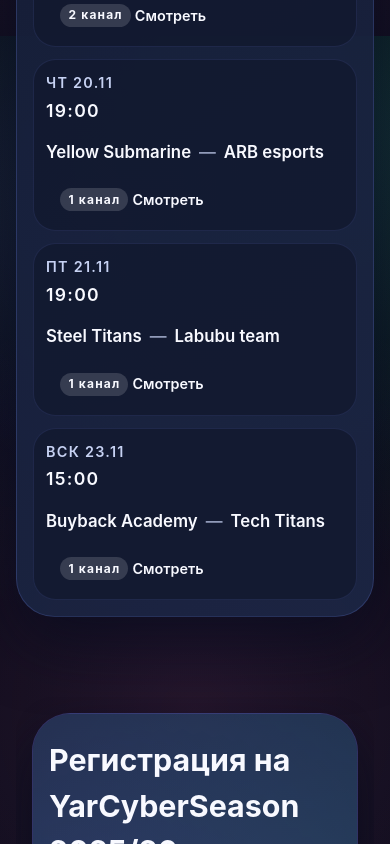
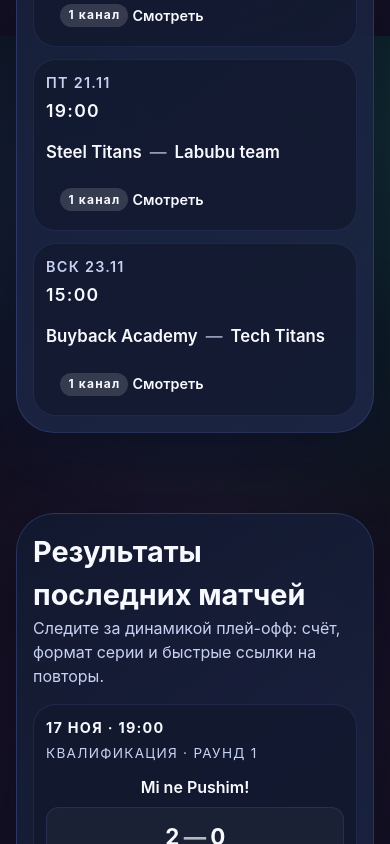
Before and after one commit to rtalyutin/new-test, a React (Vite) app: page / in a window 390 px wide. Shown: the part 8404-9248 px from the top of the page. Built offline with nearby package versions, Linux system fonts and the light colour scheme.

Commit message:
fix: update match sections copy

```diff
--- a/src/App.jsx
+++ b/src/App.jsx
@@ -12,6 +12,8 @@
 import overviewConfig from './features/Overview/config.json';
 import UpcomingMatches from './features/UpcomingMatches/UpcomingMatches.jsx';
 import upcomingMatchesConfig from './features/UpcomingMatches/config.json';
+import MatchResults from './features/MatchResults/MatchResults.jsx';
+import matchResultsConfig from './features/MatchResults/config.json';
 import registrationCtaConfig from './features/RegistrationCta/config.json';
 import sponsorsConfig from './features/Sponsors/config.json';
 import socialLinksConfig from './features/SocialLinks/config.json';
@@ -60,6 +62,13 @@
       component: <UpcomingMatches data={upcomingMatchesConfig} />,
       navLabel: 'Матчи',
       variant: 'upcoming-matches',
+      hideTitle: true,
+    },
+    {
+      id: 'match-results',
+      component: <MatchResults data={matchResultsConfig} />,
+      navLabel: 'Результаты',
+      variant: 'match-results',
       hideTitle: true,
     },
     {
--- /dev/null
+++ b/src/features/MatchResults/MatchResults.jsx
@@ -0,0 +1,106 @@
+import PropTypes from 'prop-types';
+import styles from './MatchResults.module.css';
+
+const MatchResults = ({ data }) => {
+  const { title, description, matches } = data;
+
+  const buildScoreLabel = (match) =>
+    `${match.teams.home} ${match.score.home} — ${match.score.away} ${match.teams.away} · BO${match.bestOf}`;
+
+  return (
+    <section className={styles.results} aria-labelledby="match-results-title">
+      <header className={styles.header}>
+        <div>
+          <h3 id="match-results-title" className={styles.title}>
+            {title}
+          </h3>
+          {description ? (
+            <p className={styles.description}>{description}</p>
+          ) : null}
+        </div>
+      </header>
+      <ol className={styles.resultsList} aria-label="Список последних матчей">
+        {matches.map((match) => {
+          const scoreLabel = buildScoreLabel(match);
+          const isHomeWinner = match.winner === 'home';
+          const isAwayWinner = match.winner === 'away';
+
+          return (
+            <li key={match.id} className={styles.resultItem}>
+              <div className={styles.meta}>
+                <time dateTime={match.dateTime} className={styles.date}>
+                  {match.dateLabel}
+                </time>
+                {match.stage ? (
+                  <span className={styles.stage}>{match.stage}</span>
+                ) : null}
+              </div>
+              <div className={styles.teams}>
+                <div className={`${styles.team} ${isHomeWinner ? styles.teamWinner : ''}`}>
+                  <span className={styles.teamName}>{match.teams.home}</span>
+                </div>
+                <div className={styles.scoreWrapper} aria-label={`Счёт: ${scoreLabel}`}>
+                  <span className={styles.score} aria-hidden="true">
+                    <span className={styles.scoreValue}>{match.score.home}</span>
+                    <span className={styles.scoreSeparator}>—</span>
+                    <span className={styles.scoreValue}>{match.score.away}</span>
+                  </span>
+                  <span className={styles.bestOf} aria-label={`Формат серии best-of-${match.bestOf}`}>
+                    BO{match.bestOf}
+                  </span>
+                </div>
+                <div className={`${styles.team} ${isAwayWinner ? styles.teamWinner : ''}`}>
+                  <span className={styles.teamName}>{match.teams.away}</span>
+                </div>
+              </div>
+              <div className={styles.statusWrapper}>
+                <span className={styles.status} data-status={match.status}>
+                  {match.statusLabel}
+                </span>
+                <a
+                  className={styles.detailsLink}
+                  href={match.detailsUrl}
+                  target="_blank"
+                  rel="noreferrer noopener"
+                >
+                  {match.detailsLabel}
+                </a>
+              </div>
+            </li>
+          );
+        })}
+      </ol>
+    </section>
+  );
+};
+
+MatchResults.propTypes = {
+  data: PropTypes.shape({
+    title: PropTypes.string.isRequired,
+    description: PropTypes.string,
+    matches: PropTypes.arrayOf(
+      PropTypes.shape({
+        id: PropTypes.string.isRequired,
+        dateLabel: PropTypes.string.isRequired,
+        dateTime: PropTypes.string.isRequired,
+        stage: PropTypes.string,
+        teams: PropTypes.shape({
+          home: PropTypes.string.isRequired,
+          away: PropTypes.string.isRequired,
+        }).isRequired,
+        score: PropTypes.shape({
+          home: PropTypes.number.isRequired,
+          away: PropTypes.number.isRequired,
+        }).isRequired,
+        bestOf: PropTypes.number.isRequired,
+        status: PropTypes.string.isRequired,
+        statusLabel: PropTypes.string.isRequired,
+        detailsUrl: PropTypes.string.isRequired,
+        detailsLabel: PropTypes.string.isRequired,
+        winner: PropTypes.oneOf(['home', 'away']).isRequired,
+      }),
+    ).isRequired,
+  }).isRequired,
+};
+
+export default MatchResults;
--- /dev/null
+++ b/src/features/MatchResults/MatchResults.module.css
@@ -0,0 +1,180 @@
+.results {
+  display: flex;
+  flex-direction: column;
+  gap: clamp(var(--space-4), 2vw, var(--space-5));
+}
+
+.header {
+  display: flex;
+  flex-direction: column;
+  gap: var(--space-2);
+}
+
+.title {
+  margin: 0;
+  font-size: clamp(1.8rem, 1.2rem + 1vw, 2.4rem);
+  font-weight: 700;
+  color: var(--color-text-primary);
+}
+
+.description {
+  margin: 0;
+  color: var(--color-text-secondary);
+  font-size: 1rem;
+}
+
+.resultsList {
+  list-style: none;
+  margin: 0;
+  padding: 0;
+  display: flex;
+  flex-direction: column;
+  gap: var(--space-3);
+}
+
+.resultItem {
+  display: grid;
+  grid-template-columns: minmax(8rem, 0.9fr) minmax(0, 1.3fr) minmax(8rem, 0.8fr);
+  gap: clamp(var(--space-3), 1.6vw, var(--space-5));
+  padding: clamp(var(--space-3), 1.5vw, var(--space-4));
+  border-radius: var(--radius-lg);
+  background: color-mix(in srgb, var(--color-surface) 88%, transparent);
+  border: 1px solid color-mix(in srgb, var(--color-border) 65%, transparent);
+  box-shadow: 0 18px 36px -28px var(--color-shadow-strong);
+}
+
+.meta {
+  display: flex;
+  flex-direction: column;
+  gap: var(--space-1);
+  text-transform: uppercase;
+  letter-spacing: 0.08em;
+}
+
+.date {
+  font-size: 0.9rem;
+  color: var(--color-text-primary);
+  font-weight: 700;
+}
+
+.stage {
+  font-size: 0.85rem;
+  color: var(--color-text-secondary);
+}
+
+.teams {
+  display: grid;
+  grid-template-columns: repeat(3, minmax(0, 1fr));
+  align-items: center;
+  gap: clamp(var(--space-2), 1vw, var(--space-3));
+}
+
+.team {
+  display: flex;
+  align-items: center;
+  justify-content: flex-start;
+}
+
+.team:nth-child(3) {
+  justify-content: flex-end;
+}
+
+.teamName {
+  font-size: clamp(1rem, 0.9rem + 0.4vw, 1.25rem);
+  font-weight: 600;
+  color: var(--color-text-primary);
+}
+
+.teamWinner .teamName {
+  color: var(--color-accent-strong, var(--color-accent));
+  text-shadow: 0 0 16px color-mix(in srgb, var(--color-accent) 40%, transparent);
+}
+
+.scoreWrapper {
+  display: inline-flex;
+  flex-direction: column;
+  align-items: center;
+  gap: var(--space-1);
+  padding: 0.75rem 1rem;
+  border-radius: var(--radius-md);
+  background: color-mix(in srgb, var(--color-surface) 50%, rgba(255, 255, 255, 0.08));
+  border: 1px solid color-mix(in srgb, var(--color-border) 70%, transparent);
+}
+
+.score {
+  display: inline-flex;
+  align-items: baseline;
+  gap: var(--space-1);
+  font-size: clamp(1.4rem, 1rem + 1vw, 1.8rem);
+  font-weight: 700;
+  color: var(--color-text-primary);
+}
+
+.scoreValue {
+  min-width: 1ch;
+  text-align: center;
+}
+
+.scoreSeparator {
+  opacity: 0.7;
+}
+
+.bestOf {
+  font-size: 0.8rem;
+  font-weight: 600;
+  letter-spacing: 0.08em;
+  text-transform: uppercase;
+  color: var(--color-text-secondary);
+}
+
+.statusWrapper {
+  display: flex;
+  flex-direction: column;
+  align-items: flex-end;
+  gap: var(--space-2);
+}
+
+.status {
+  font-weight: 600;
+  color: var(--color-text-secondary);
+}
+
+.status[data-status='finished'] {
+  color: var(--color-text-success, #8ce99a);
+}
+
+.detailsLink {
+  align-self: flex-end;
+  text-decoration: none;
+  font-weight: 600;
+  color: var(--color-text-inverse);
+  background: var(--color-accent);
+  padding: 0.5rem 0.9rem;
+  border-radius: 999px;
+  transition: transform 0.2s ease, box-shadow 0.2s ease;
+}
+
+.detailsLink:hover,
+.detailsLink:focus-visible {
+  transform: translateY(-2px);
+  box-shadow: 0 12px 28px -16px color-mix(in srgb, var(--color-accent) 55%, transparent);
+}
+
+@media (max-width: 960px) {
+  .resultItem {
+    grid-template-columns: minmax(0, 1fr);
+  }
+
+  .teams {
+    grid-template-columns: minmax(0, 1fr);
+  }
+
+  .team,
+  .team:nth-child(3) {
+    justify-content: center;
+  }
+
+  .statusWrapper {
+    align-items: flex-start;
+  }
+}
--- /dev/null
+++ b/src/features/MatchResults/config.json
@@ -0,0 +1,26 @@
+{
+  "title": "Результаты последних матчей",
+  "description": "Следите за динамикой плей-офф: счёт, формат серии и быстрые ссылки на повторы.",
+  "matches": [
+    {
+      "id": "2025-11-17-qual-mi-ne-pushim-ygk",
+      "dateLabel": "17 ноя · 19:00",
+      "dateTime": "2025-11-17T19:00:00+03:00",
+      "stage": "Квалификация · Раунд 1",
+      "teams": {
+        "home": "Mi ne Pushim!",
+        "away": "YGK"
+      },
+      "score": {
+        "home": 2,
+        "away": 0
+      },
+      "bestOf": 3,
+      "status": "finished",
+      "statusLabel": "2–0 · завершён",
+      "detailsUrl": "https://www.youtube.com/watch?v=qual-mi-ne-pushim-ygk",
+      "detailsLabel": "Смотреть повтор",
+      "winner": "home"
+    }
+  ]
+}
--- a/src/features/UpcomingMatches/config.json
+++ b/src/features/UpcomingMatches/config.json
@@ -1,5 +1,5 @@
 {
-  "title": "расписание ближайших матчей",
+  "title": "Расписание ближайших матчей",
   "tags": ["dota 2", "qual"],
   "channelPresets": {
     "primary": {
@@ -19,17 +19,6 @@
     }
   },
   "matches": [
-    {
-      "id": "2025-11-17-mi-ne-pushim-ygk",
-      "dayLabel": "Пнк 17.11",
-      "timeLabel": "19:00",
-      "dateTime": "2025-11-17T19:00:00+03:00",
-      "teams": {
-        "home": "Mi ne Pushim!",
-        "away": "YGK"
-      },
-      "channelIds": ["secondary"]
-    },
     {
       "id": "2025-11-18-team-borisogleb-ne-znayushchie-pobed",
       "dayLabel": "Ср 19.11",
@@ -54,9 +43,9 @@
     },
     {
       "id": "2025-11-19-geeks-way-prod",
-      "dayLabel": "Ср 19.11",
+      "dayLabel": "Пт 21.11",
       "timeLabel": "19:00",
-      "dateTime": "2025-11-19T19:00:00+03:00",
+      "dateTime": "2025-11-21T19:00:00+03:00",
       "teams": {
         "home": "Гики",
         "away": "Way prod."
```
